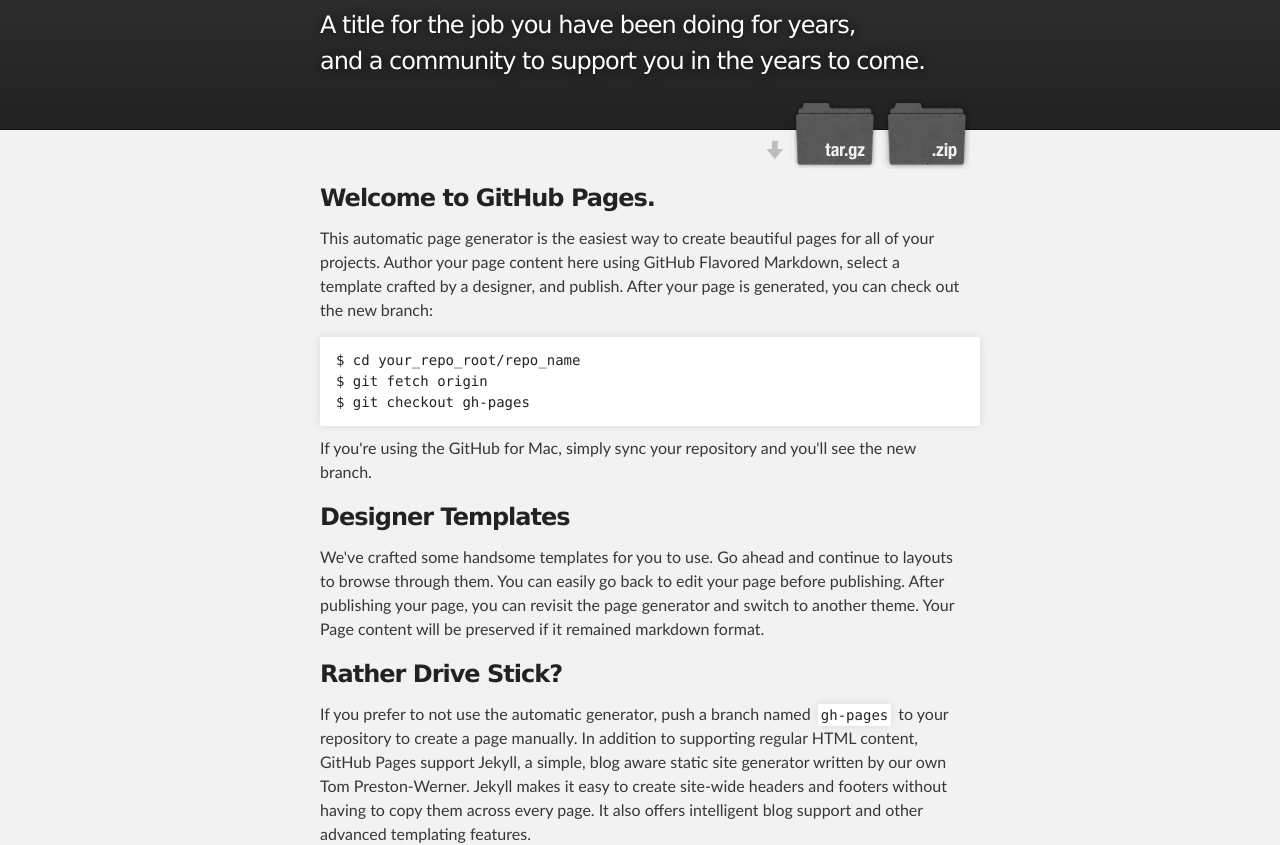
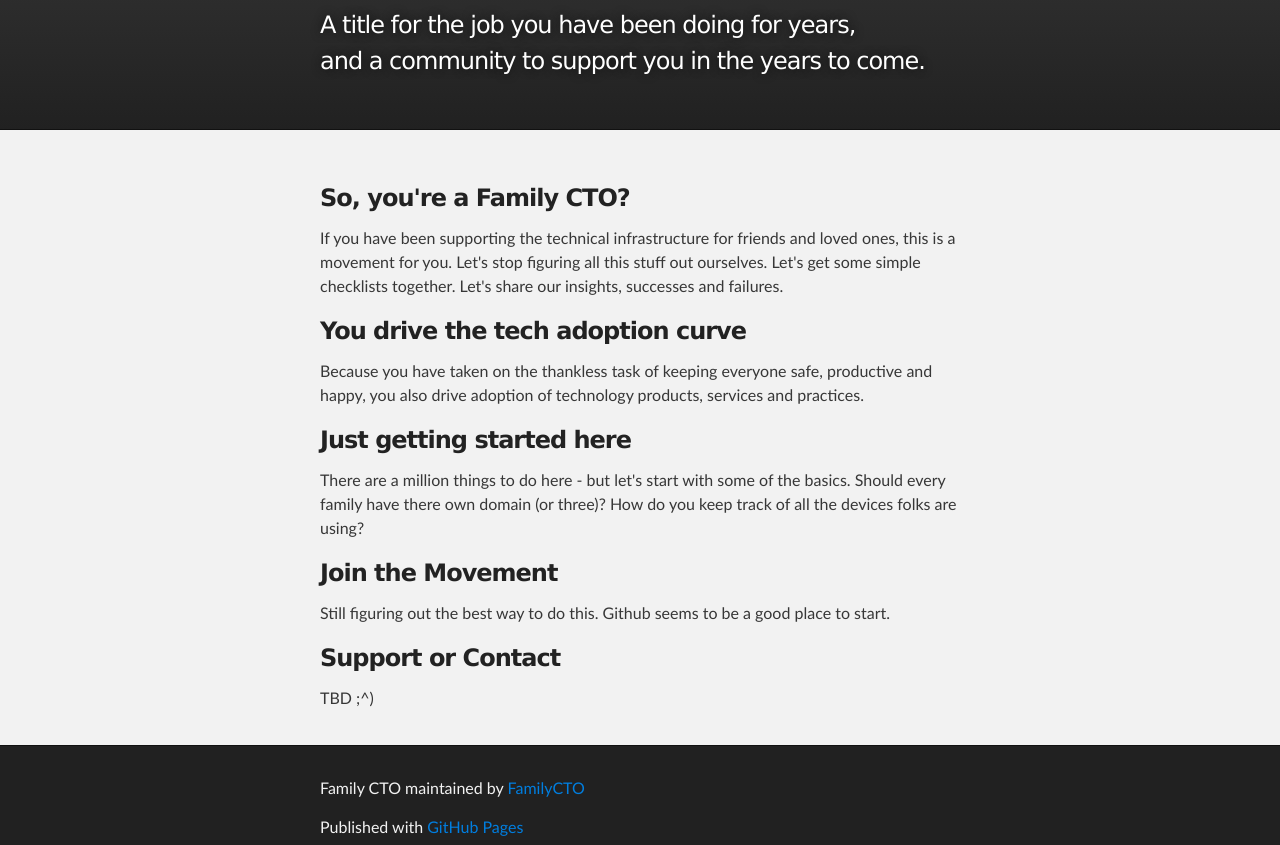
Before and after one commit to FamilyCTO/familycto.github.io-, a plain HTML site: page index.html in a window 1280 px wide. Shown: the part 116-961 px from the top of the page. Drawn offline with Linux system fonts and the light colour scheme.

Commit message:
Quick start edits

```diff
--- a/index.html
+++ b/index.html
@@ -21,42 +21,31 @@
           <h1 id="project_title">Family CTO</h1>
           <h2 id="project_tagline">A title for the job you have been doing for years,<br/>and a community to support you in the years to come.</h2>
 
-            <section id="downloads">
-              <a class="zip_download_link" href="https://github.com/FamilyCTO/familycto.github.io-/zipball/master">Download this project as a .zip file</a>
-              <a class="tar_download_link" href="https://github.com/FamilyCTO/familycto.github.io-/tarball/master">Download this project as a tar.gz file</a>
-            </section>
         </header>
     </div>
 
     <!-- MAIN CONTENT -->
     <div id="main_content_wrap" class="outer">
       <section id="main_content" class="inner">
-        <h3>Welcome to GitHub Pages.</h3>
+        <h3>So, you&#39;re a Family CTO? </h3>
 
-<p>This automatic page generator is the easiest way to create beautiful pages for all of your projects. Author your page content here using GitHub Flavored Markdown, select a template crafted by a designer, and publish. After your page is generated, you can check out the new branch:</p>
+<p>If you have been supporting the technical infrastructure for friends and loved ones, this is a movement for you. Let&#39;s stop figuring all this stuff out ourselves. Let&#39;s get some simple checklists together. Let&#39;s share our insights, successes and failures. </p>
 
-<pre><code>$ cd your_repo_root/repo_name
-$ git fetch origin
-$ git checkout gh-pages
-</code></pre>
+<h3>You drive the tech adoption curve</h3>
 
-<p>If you're using the GitHub for Mac, simply sync your repository and you'll see the new branch.</p>
+<p>Because you have taken on the thankless task of keeping everyone safe, productive and happy, you also drive adoption of technology products, services and practices. </p>
 
-<h3>Designer Templates</h3>
+<h3>Just getting started here</h3>
 
-<p>We've crafted some handsome templates for you to use. Go ahead and continue to layouts to browse through them. You can easily go back to edit your page before publishing. After publishing your page, you can revisit the page generator and switch to another theme. Your Page content will be preserved if it remained markdown format.</p>
+<p>There are a million things to do here - but let&#39;s start with some of the basics. Should every family have there own domain (or three)? How do you keep track of all the devices folks are using?</p>
 
-<h3>Rather Drive Stick?</h3>
+<h3>Join the Movement</h3>
 
-<p>If you prefer to not use the automatic generator, push a branch named <code>gh-pages</code> to your repository to create a page manually. In addition to supporting regular HTML content, GitHub Pages support Jekyll, a simple, blog aware static site generator written by our own Tom Preston-Werner. Jekyll makes it easy to create site-wide headers and footers without having to copy them across every page. It also offers intelligent blog support and other advanced templating features.</p>
-
-<h3>Authors and Contributors</h3>
-
-<p>You can <a href="https://github.com/blog/821" class="user-mention">@mention</a> a GitHub username to generate a link to their profile. The resulting <code>&lt;a&gt;</code> element will link to the contributor's GitHub Profile. For example: In 2007, Chris Wanstrath (<a href="https://github.com/defunkt" class="user-mention">@defunkt</a>), PJ Hyett (<a href="https://github.com/pjhyett" class="user-mention">@pjhyett</a>), and Tom Preston-Werner (<a href="https://github.com/mojombo" class="user-mention">@mojombo</a>) founded GitHub.</p>
+<p>Still figuring out the best way to do this. Github seems to be a good place to start.</p>
 
 <h3>Support or Contact</h3>
 
-<p>Having trouble with Pages? Check out the documentation at <a href="http://help.github.com/pages">http://help.github.com/pages</a> or contact <a href="mailto:support@github.com">support@github.com</a> and we’ll help you sort it out.</p>
+<p>TBD ;^)</p>
       </section>
     </div>
 
```
